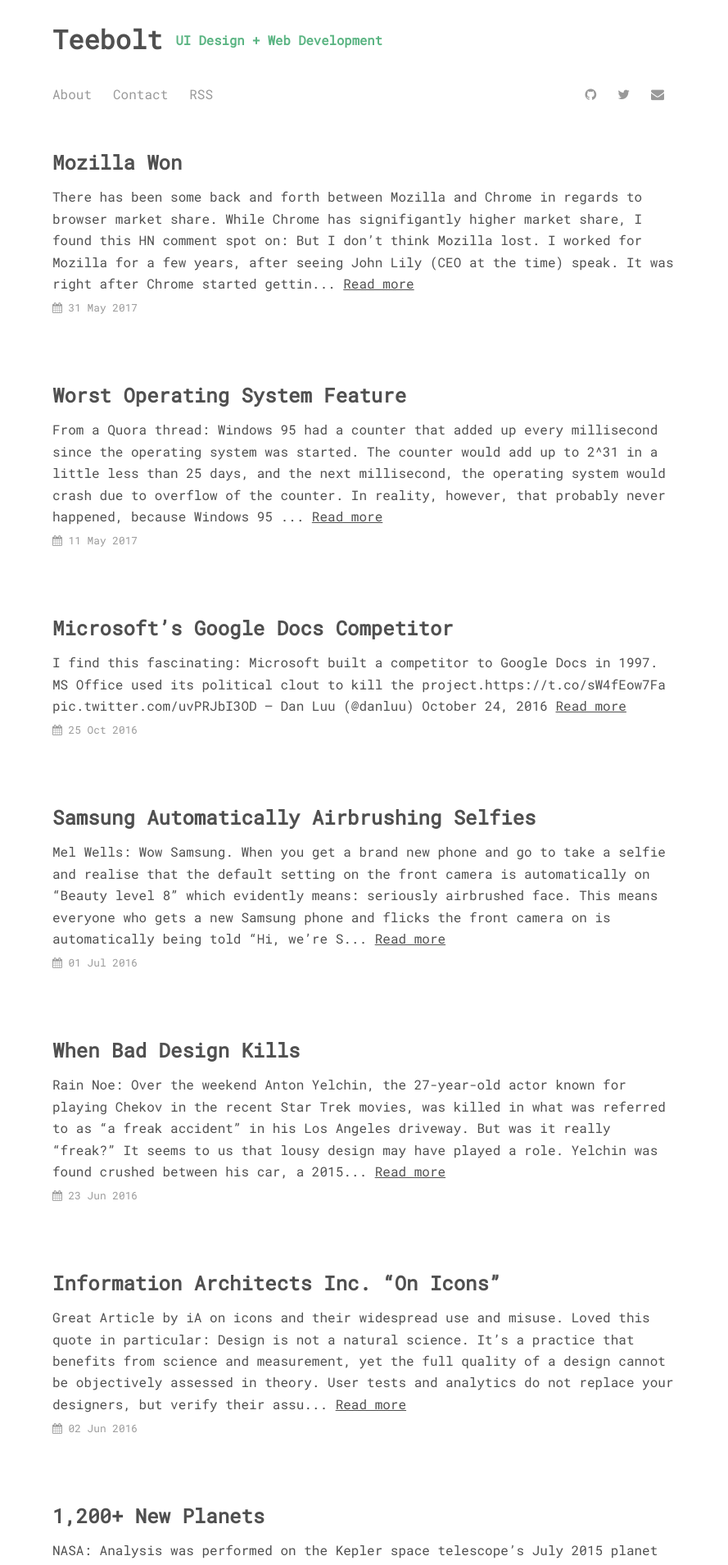
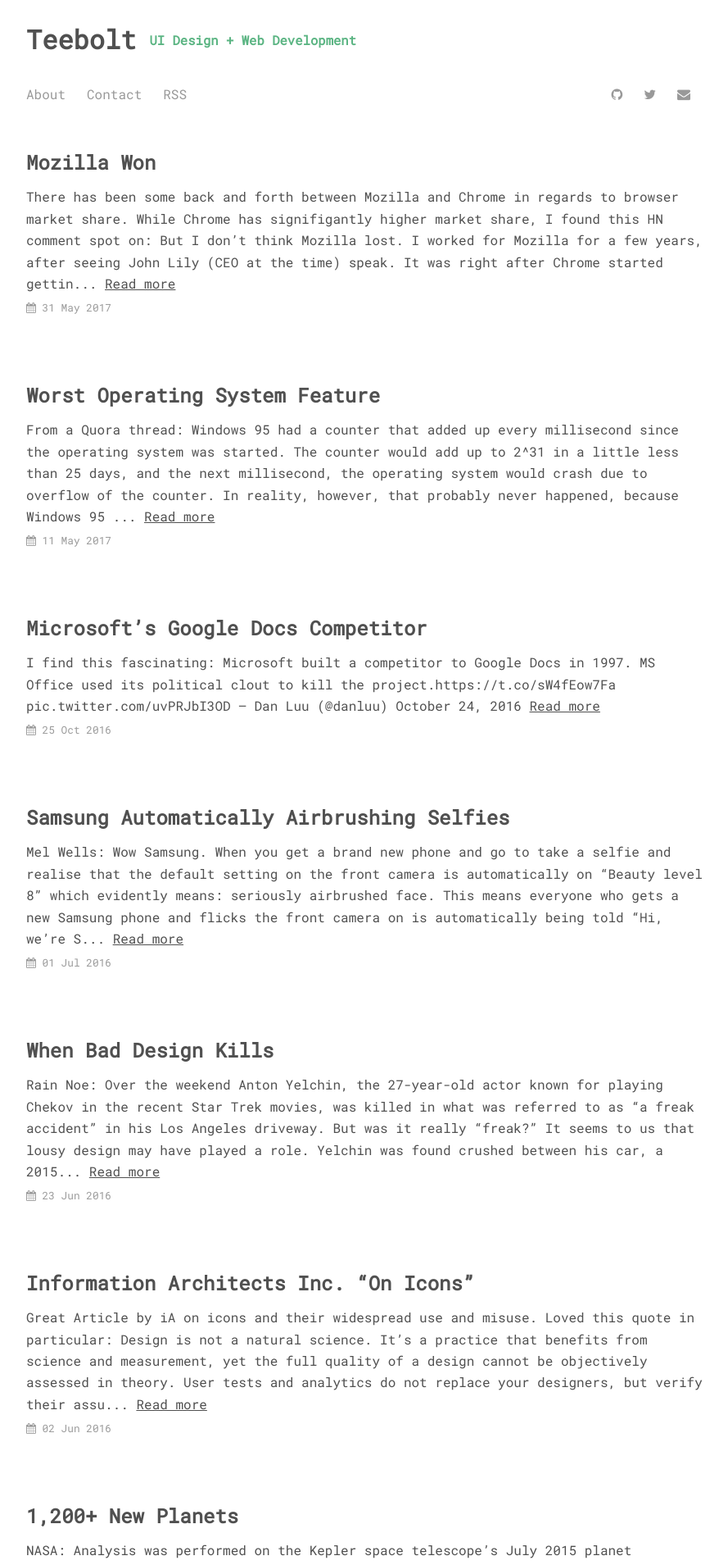
Before and after one commit to tbolt/tbolt.space, a Jekyll site: the page built from index.html, in a window 1280 px wide. Shown: the top 1909 px of the page at 82% size, without its empty margins (192-1081 px from the left). Built offline with Jekyll 4.4.1, drawn with Linux system fonts in a browser that asks for light colours; nearby versions of some CDN libraries; the list of posts is cut into pages by our own code.

Commit message:
small design updates

```diff
--- a/assets/css/main.css
+++ b/assets/css/main.css
@@ -21,6 +21,7 @@
 @media (max-width: 540px) {
   small.masthead-subtitle {
     float: left;
+    clear: left;
   }
 }
 
@@ -97,6 +98,11 @@
   vertical-align: -0.4em;
 }
 
+@media (max-width: 48em) {
+  .post-container {
+    padding-top: 2rem;
+  }
+}
 /*
   Site container
 */
@@ -109,14 +115,14 @@
 
 @media (max-width: 1366px) {
   .container {
-    width: 70vw;
+    max-width: 65vw;
   }
 }
 
 
 @media (max-width: 48em) {
   .container {
-    width: 75vw;
+    max-width: 95vw;
   }
 }
 
@@ -153,6 +159,7 @@
 
 .post-container {
   margin-bottom: 4rem;
+  clear: both;
 }
 
 .posts {
@@ -251,6 +258,7 @@
 
 .menu-content {
   float: left;
+  clear: left;
 }
 
 .menu-content a {
@@ -269,9 +277,10 @@
   font-size: 1rem;
 }
 
-@media (max-width: 30em) {
+@media (max-width: 48em) {
   .social-icons {
     float: left;
+    clear: left;
     padding-top: 0.5rem;
   }
 }
```
